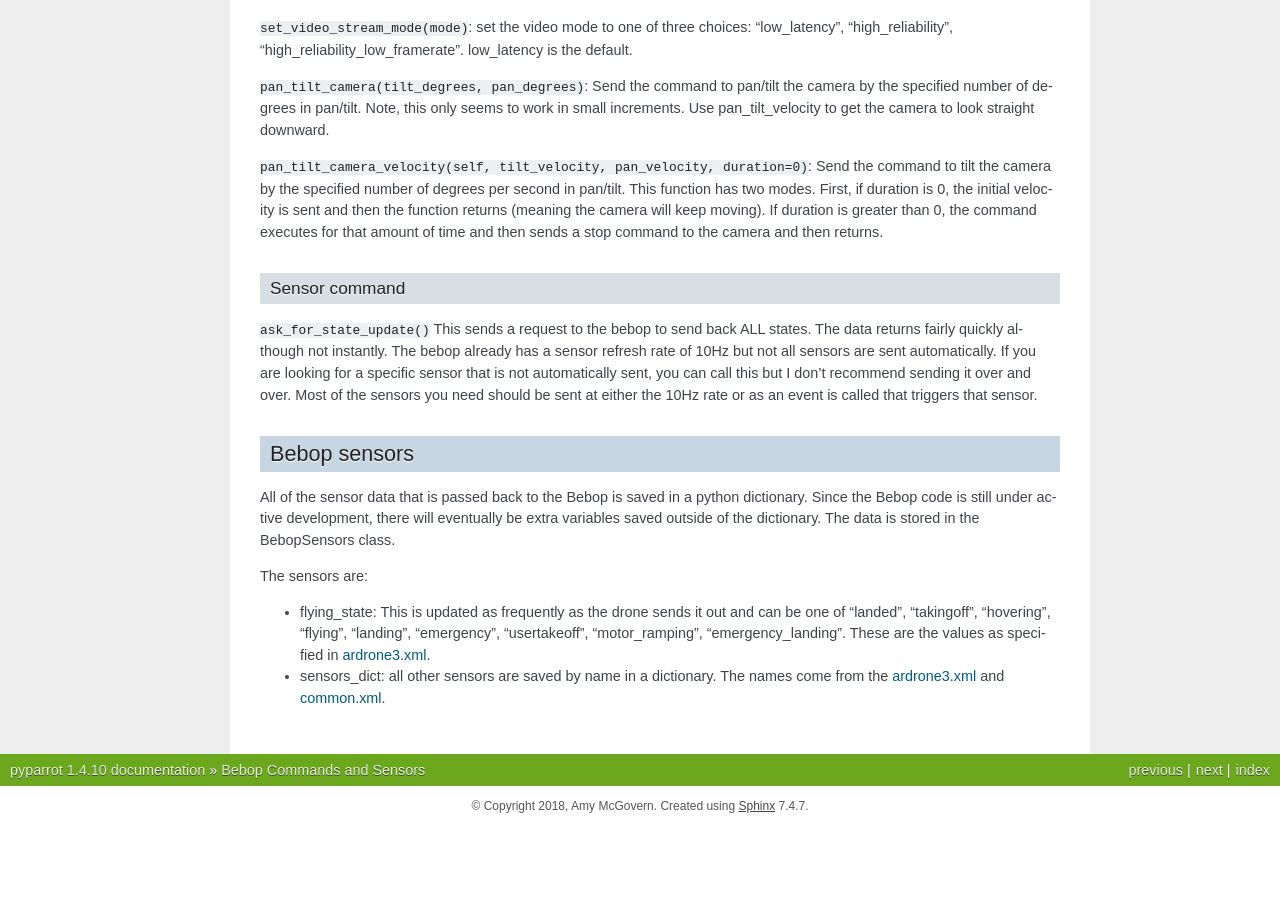
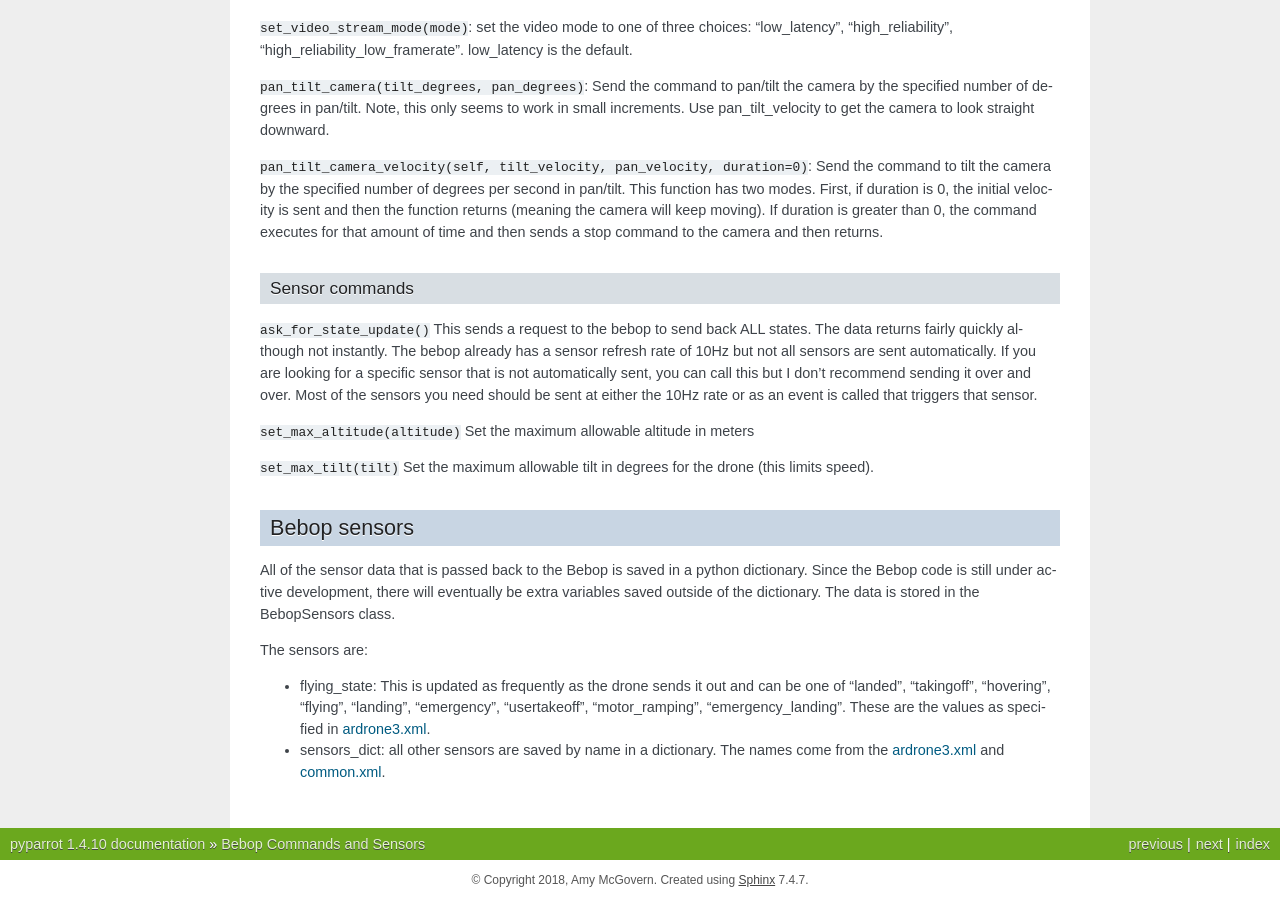
Before and after one commit to amymcgovern/pyparrot, a Sphinx documentation site: the page built from docs/bebopcommands.rst, in a window 1280 px wide and 900 px high, scrolled down 1553 px. Built offline with Sphinx 7.4.7, drawn with Linux system fonts in a browser that asks for light colours; before the commit the page ends 2379 px from its top, so only the background shows below that; some of the changed text lies outside the part shown.

Commit message:
added docs for the new commands

```diff
--- a/docs/bebopcommands.rst
+++ b/docs/bebopcommands.rst
@@ -90,14 +90,19 @@ the initial velocity is sent and then the function returns (meaning the camera w
 If duration is greater than 0, the command executes for that amount of time and then sends a stop command to
 the camera and then returns.
 
-Sensor command
-^^^^^^^^^^^^^^
+Sensor commands
+^^^^^^^^^^^^^^^
 
 ``ask_for_state_update()`` This sends a request to the bebop to send back ALL states.  The data returns
 fairly quickly although not instantly.  The bebop already has a sensor refresh rate of 10Hz but not all sensors are sent
 automatically.  If you are looking for a specific sensor that is not automatically sent, you can call this but I don't
 recommend sending it over and over.  Most of the sensors you need should be sent at either the 10Hz rate or as an event
 is called that triggers that sensor.
+
+``set_max_altitude(altitude)`` Set the maximum allowable altitude in meters
+
+``set_max_tilt(tilt)`` Set the maximum allowable tilt in degrees for the drone (this limits speed).
+
 
 
 Bebop sensors
--- a/setup.py
+++ b/setup.py
@@ -42,7 +42,7 @@ setup(
     # For a discussion on single-sourcing the version across setup.py and the
     # project code, see
     # https://packaging.python.org/en/latest/single_source_version.html
-    version='1.4.20',  # Required
+    version='1.4.21',  # Required
 
     # This is a one-line description or tagline of what your project does. This
     # corresponds to the "Summary" metadata field:
```
Also changed, not shown: README.md (+1 -0 lines), 1 other file.
